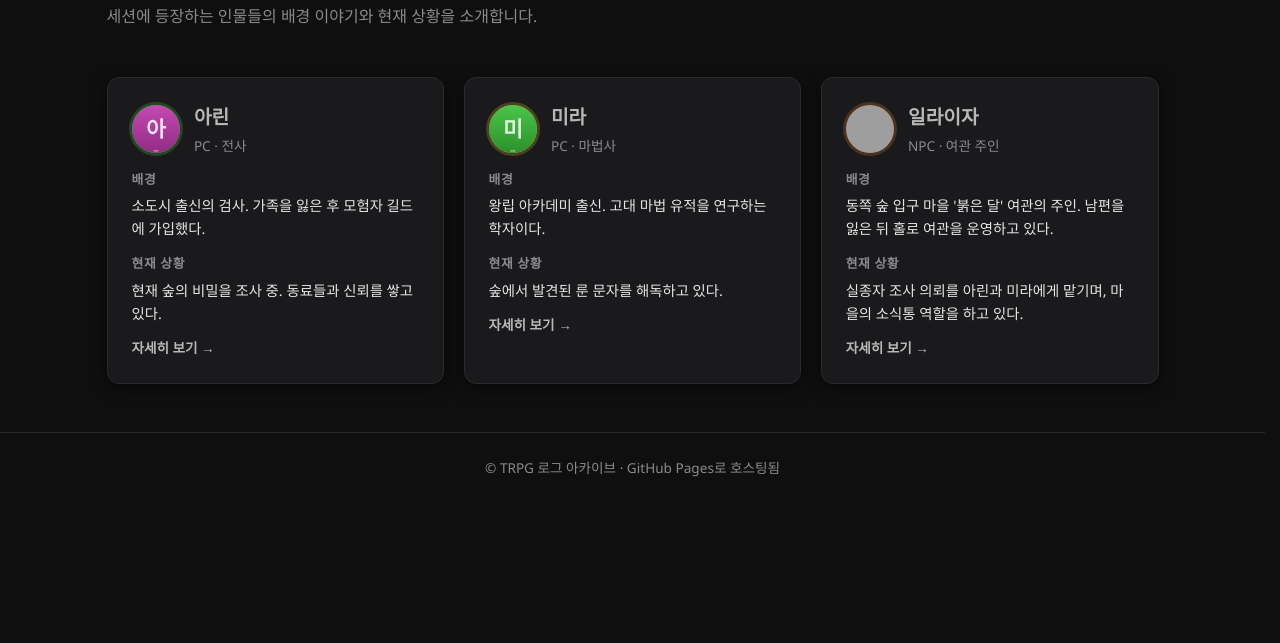
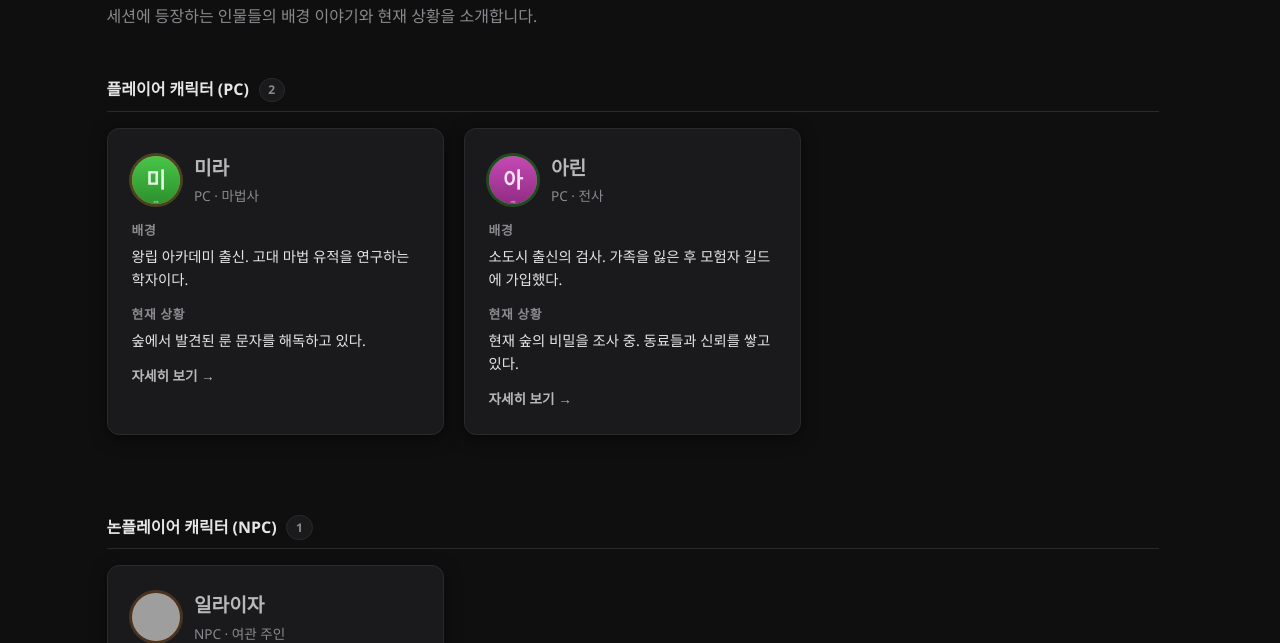
Before and after one commit to vitriolscret-sketch/log-library, a plain HTML site: page characters.html in a window 1280 px wide. Shown: the part 157-800 px from the top of the page. Drawn offline with Linux system fonts and the light colour scheme; grey boxes are pictures that could not be loaded.

Commit message:
feat: 등장인물 PC/NPC 섹션 분리 + 가나다 정렬
- characters.js: role 접두어(PC/NPC)로 분류, 각 섹션 내 이름 가나다순 정렬
- 섹션 헤더(플레이어 캐릭터/논플레이어 캐릭터) + 인원수 pill 표시
- characters.html: characterList에서 character-grid 클래스 제거 (중첩 grid 레이아웃 버그 수정)
- style.css: char-section-heading, char-section-count 스타일 추가

```diff
--- a/assets/css/style.css
+++ b/assets/css/style.css
@@ -383,6 +383,33 @@ html {
     opacity: 1;
     transform: translateY(0);
   }
+}
+
+/* ===== 캐릭터 섹션 헤더 (PC / NPC 분류) ===== */
+.char-section-heading {
+  font-size: 1rem;
+  font-weight: 700;
+  color: var(--text);
+  margin: 2rem 0 1rem;
+  padding-bottom: 0.5rem;
+  border-bottom: 1px solid var(--border);
+  display: flex;
+  align-items: center;
+  gap: 0.6rem;
+}
+
+.char-section-heading:first-child {
+  margin-top: 0;
+}
+
+.char-section-count {
+  font-size: 0.75rem;
+  font-weight: 600;
+  color: var(--text-dim);
+  background: var(--bg-card);
+  border: 1px solid var(--border);
+  border-radius: 999px;
+  padding: 0.1rem 0.55rem;
 }
 
 /* ===== 캐릭터 그리드 ===== */
--- a/assets/js/characters.js
+++ b/assets/js/characters.js
@@ -1,17 +1,27 @@
 /**
  * 등장인물 목록 페이지 렌더링 (characters.html)
  * 데이터는 data.js에서 정의된 CHARACTERS / escapeHtml을 사용합니다.
+ * PC / NPC 섹션으로 분리하며, 각 섹션 내에서 이름 가나다순 정렬합니다.
  */
 (function () {
   const characterList = document.getElementById("characterList");
 
-  function renderCharacters() {
-    if (CHARACTERS.length === 0) {
-      characterList.innerHTML = '<p class="empty">등록된 등장인물이 없습니다.</p>';
-      return;
+  // role에서 분류 추출: "PC · 전사" → "PC", "NPC · 여관 주인" → "NPC"
+  function classify(c) {
+    const tag = (c.role || "").split("·")[0].trim().toUpperCase();
+    if (tag === "PC") return "PC";
+    if (tag === "NPC") return "NPC";
+    // 기타: role 그대로 분류명 사용 (예: "빌런")
+    return tag || "기타";
   }
 
-    characterList.innerHTML = CHARACTERS.map((c, i) => {
+  // 이름 가나다 정렬
+  function byName(a, b) {
+    return a.name.localeCompare(b.name, "ko");
+  }
+
+  // 캐릭터 카드 HTML 생성
+  function cardHtml(c, i) {
     const initial = c.name.charAt(0);
     // 이름 기반 해시 색상
     const hue = [...c.name].reduce((a, ch) => a + ch.charCodeAt(0), 0) % 360;
@@ -40,6 +50,40 @@
       <div class="char-more">자세히 보기 →</div>
     </a>
   `;
+  }
+
+  function renderCharacters() {
+    if (CHARACTERS.length === 0) {
+      characterList.innerHTML = '<p class="empty">등록된 등장인물이 없습니다.</p>';
+      return;
+    }
+
+    // 분류별로 그룹화
+    const groups = {};
+    CHARACTERS.forEach(c => {
+      const cls = classify(c);
+      if (!groups[cls]) groups[cls] = [];
+      groups[cls].push(c);
+    });
+
+    // 섹션 순서: PC → NPC → 기타(등장 순)
+    const order = ["PC", "NPC"];
+    const others = Object.keys(groups).filter(k => !order.includes(k));
+    const sectionOrder = [...order.filter(k => groups[k]), ...others];
+
+    let cardIndex = 0;
+    characterList.innerHTML = sectionOrder.map(cls => {
+      const items = groups[cls].sort(byName);
+      const label = cls === "PC" ? "플레이어 캐릭터 (PC)"
+                  : cls === "NPC" ? "논플레이어 캐릭터 (NPC)"
+                  : cls;
+      const cards = items.map(c => cardHtml(c, cardIndex++)).join("");
+      return `
+        <h3 class="char-section-heading">${escapeHtml(label)} <span class="char-section-count">${items.length}</span></h3>
+        <div class="character-grid">
+          ${cards}
+        </div>
+      `;
     }).join("");
   }
 
--- a/characters.html
+++ b/characters.html
@@ -26,7 +26,7 @@
       <p class="hero-sub">세션에 등장하는 인물들의 배경 이야기와 현재 상황을 소개합니다.</p>
     </section>
 
-    <section id="characterList" class="character-grid">
+    <section id="characterList">
       <!-- 캐릭터 카드는 JS로 동적 생성됩니다 -->
       <p class="loading">등장인물 정보를 불러오는 중...</p>
     </section>
```
Lines whose indentation alone changed are shown as unchanged.
